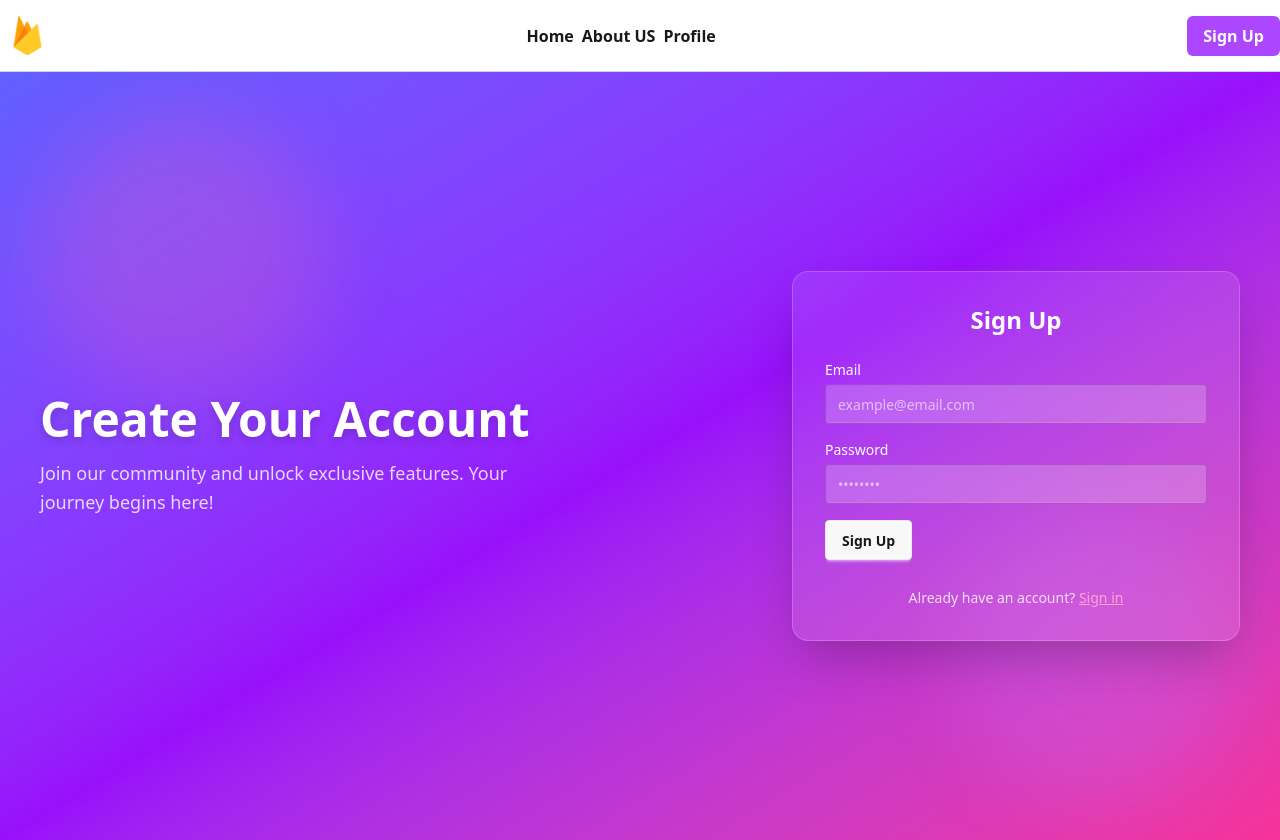
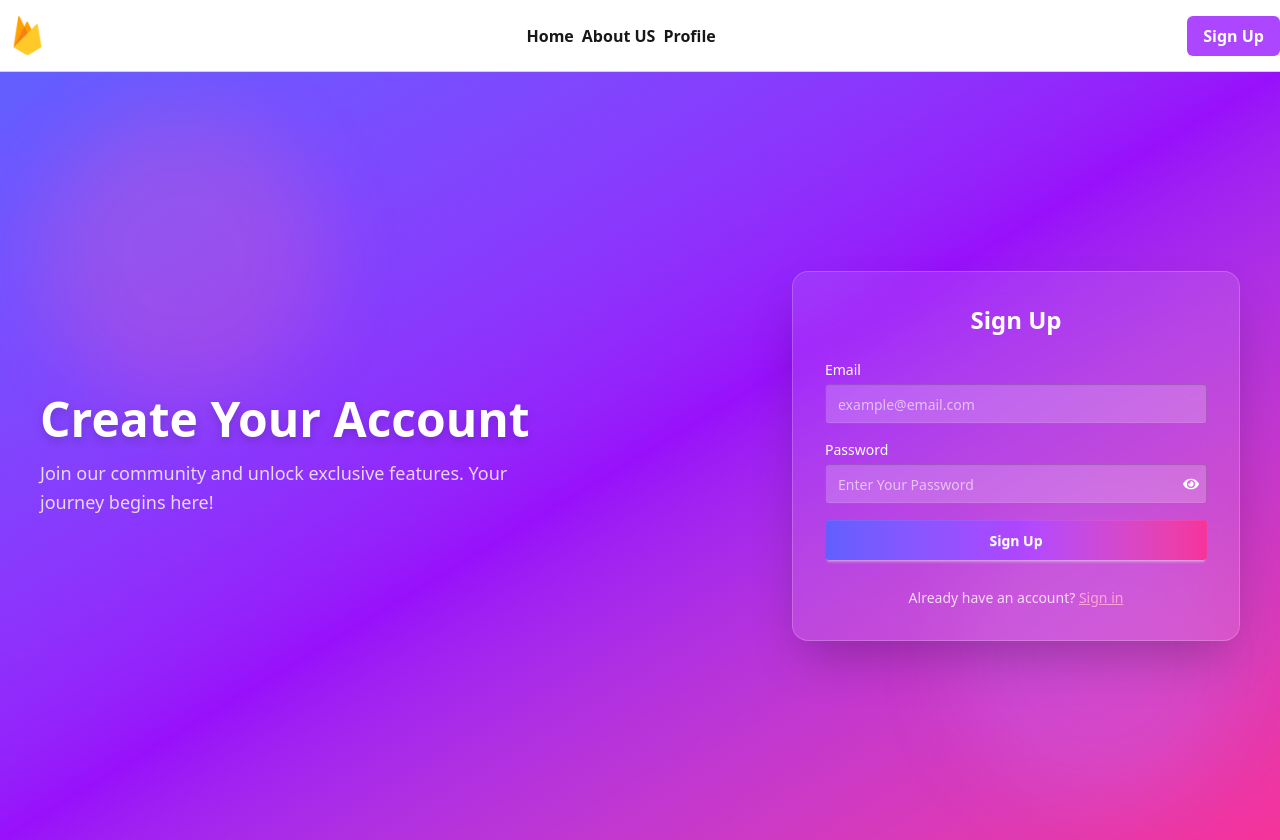
Before and after one commit to samibyte/firebase-auth, a React (Vite) app: page /sign-up in a window 1280 px wide. Built offline with nearby package versions, Linux system fonts and the light colour scheme.

Commit message:
add firebase auth

```diff
--- a/package.json
+++ b/package.json
@@ -11,6 +11,7 @@
   },
   "dependencies": {
     "@tailwindcss/vite": "^4.1.14",
+    "firebase": "^12.4.0",
     "react": "^19.1.1",
     "react-dom": "^19.1.1",
     "react-icons": "^5.5.0",
--- /dev/null
+++ b/src/Contexts/AuthContext/AuthContext.jsx
@@ -0,0 +1,3 @@
+import { createContext } from "react";
+
+export const AuthContext = createContext(null);
--- /dev/null
+++ b/src/Contexts/AuthContext/AuthProvider.jsx
@@ -0,0 +1,18 @@
+import { createUserWithEmailAndPassword } from "firebase/auth";
+import { AuthContext } from "./AuthContext";
+import { auth } from "../../Firebase/firebase.config";
+
+const AuthProvider = ({ children }) => {
+  const createUser = (email, password) => {
+    return createUserWithEmailAndPassword(auth, email, password);
+  };
+
+  const authInfo = { createUser };
+  return (
+    <div>
+      <AuthContext value={authInfo}>{children}</AuthContext>
+    </div>
+  );
+};
+
+export default AuthProvider;
--- /dev/null
+++ b/src/Firebase/firebase.config.js
@@ -0,0 +1,20 @@
+// Import the functions you need from the SDKs you need
+import { initializeApp } from "firebase/app";
+import { getAuth } from "firebase/auth";
+// TODO: Add SDKs for Firebase products that you want to use
+// https://firebase.google.com/docs/web/setup#available-libraries
+
+// Your web app's Firebase configuration
+const firebaseConfig = {
+  apiKey: import.meta.env.VITE_apiKey,
+  authDomain: import.meta.env.VITE_authDomain,
+  projectId: import.meta.env.VITE_projectId,
+  storageBucket: import.meta.env.VITE_storageBucket,
+  messagingSenderId: import.meta.env.VITE_messagingSenderId,
+  appId: import.meta.env.VITE_appId,
+};
+
+// Initialize Firebase
+const app = initializeApp(firebaseConfig);
+
+export const auth = getAuth(app);
--- a/src/Pages/SignIn.jsx
+++ b/src/Pages/SignIn.jsx
@@ -1,7 +1,12 @@
 import { Link } from "react-router";
 import MyContainer from "../Components/MyContainer";
+import { IoEyeOff } from "react-icons/io5";
+import { FaEye } from "react-icons/fa";
+import { useState } from "react";
 
 const Signin = () => {
+  const [show, setShow] = useState(false);
+
   return (
     <div className="min-h-[calc(100vh-20px)] flex items-center justify-center bg-gradient-to-br from-blue-500 via-indigo-600 to-purple-600 relative overflow-hidden">
       {/* Animated glow orbs */}
@@ -41,12 +46,21 @@ const Signin = () => {
               </div>
 
               <div className="relative">
-                <label className="block text-sm mb-1">Password</label>
+                <label className="block text-sm font-medium mb-1">
+                  Password
+                </label>
                 <input
+                  type={show ? "text" : "password"}
                   name="password"
-                  placeholder="••••••••"
-                  className="input input-bordered w-full bg-white/20 text-white placeholder-white/60 focus:outline-none focus:ring-2 focus:ring-blue-400"
+                  placeholder="Enter Your Password"
+                  className="input input-bordered w-full bg-white/20 text-white placeholder-white/60 focus:outline-none focus:ring-2 focus:ring-pink-400"
                 />
+                <span
+                  onClick={() => setShow(!show)}
+                  className="absolute top-7 p-2 right-0 cursor-pointer"
+                >
+                  {show ? <IoEyeOff /> : <FaEye />}
+                </span>
               </div>
 
               <button type="submit" className="my-btn">
@@ -76,7 +90,7 @@ const Signin = () => {
               <p className="text-center text-sm text-white/80 mt-3">
                 Don’t have an account?{" "}
                 <Link
-                  to="/signup"
+                  to="/sign-up"
                   className="text-pink-300 hover:text-white underline"
                 >
                   Sign up
--- a/src/Pages/SignUp.jsx
+++ b/src/Pages/SignUp.jsx
@@ -1,7 +1,44 @@
 import { Link } from "react-router";
 import MyContainer from "../Components/MyContainer";
+import { use, useState } from "react";
+import { AuthContext } from "../Contexts/AuthContext/AuthContext";
+import { IoEyeOff } from "react-icons/io5";
+import { FaEye } from "react-icons/fa";
+import { toast } from "react-toastify";
 
 const SignUp = () => {
+  const [show, setShow] = useState(false);
+
+  const { createUser } = use(AuthContext);
+
+  const handleSignUp = (e) => {
+    e.preventDefault();
+
+    const email = e.target.email.value;
+    const password = e.target.password.value;
+
+    const passwordRegex =
+      /^(?=.*[a-z])(?=.*[A-Z])(?=.*\d)(?=.*[@$!%*?&])[A-Za-z\d@$!%*?&]{8,}$/;
+
+    if (!passwordRegex.test(password)) {
+      toast.error(
+        "Password must be at least 8 characters long and include at least one uppercase letter, one lowercase letter, one number, and one special character (@, $, !, %, *, ?, &)."
+      );
+      return;
+    }
+
+    createUser(email, password)
+      .then((result) => {
+        console.log(result.user);
+        toast.success("Sign Up Successful");
+      })
+      .catch((err) => {
+        if (err.code === "auth/email-already-in-use") {
+          toast.error("User already exists");
+        }
+      });
+  };
+
   return (
     <div className="min-h-[96vh] flex items-center justify-center bg-gradient-to-br from-indigo-500 via-purple-600 to-pink-500 relative overflow-hidden">
       {/* Animated floating circles */}
@@ -27,7 +64,7 @@ const SignUp = () => {
               Sign Up
             </h2>
 
-            <form className="space-y-4">
+            <form onSubmit={handleSignUp} className="space-y-4">
               <div>
                 <label className="block text-sm font-medium mb-1">Email</label>
                 <input
@@ -35,6 +72,7 @@ const SignUp = () => {
                   name="email"
                   placeholder="example@email.com"
                   className="input input-bordered w-full bg-white/20 text-white placeholder-white/60 focus:outline-none focus:ring-2 focus:ring-pink-400"
+                  required
                 />
               </div>
 
@@ -43,14 +81,21 @@ const SignUp = () => {
                   Password
                 </label>
                 <input
-                  type={"text"}
+                  type={show ? "text" : "password"}
                   name="password"
-                  placeholder="••••••••"
+                  placeholder="Enter Your Password"
                   className="input input-bordered w-full bg-white/20 text-white placeholder-white/60 focus:outline-none focus:ring-2 focus:ring-pink-400"
+                  required
                 />
+                <span
+                  onClick={() => setShow(!show)}
+                  className="absolute top-7 p-2 right-0 cursor-pointer"
+                >
+                  {show ? <IoEyeOff /> : <FaEye />}
+                </span>
               </div>
 
-              <button type="submit" className="btn my-btn">
+              <button type="submit" className="my-btn">
                 Sign Up
               </button>
 
--- a/src/index.css
+++ b/src/index.css
@@ -1,2 +1,6 @@
 @import "tailwindcss";
 @plugin "daisyui";
+
+.my-btn {
+  @apply btn w-full bg-gradient-to-r from-indigo-500 via-purple-500 to-pink-500 text-white font-semibold border-none hover:scale-105 transition-transform duration-200;
+}
--- a/src/main.jsx
+++ b/src/main.jsx
@@ -3,9 +3,12 @@ import { createRoot } from "react-dom/client";
 import "./index.css";
 import { RouterProvider } from "react-router/dom";
 import router from "./Routes/Route";
+import AuthProvider from "./Contexts/AuthContext/AuthProvider";
 
 createRoot(document.getElementById("root")).render(
   <StrictMode>
-    <RouterProvider router={router} />
+    <AuthProvider>
+      <RouterProvider router={router} />
+    </AuthProvider>
   </StrictMode>
 );
```
Also changed, not shown: 2 other files (tests, documents, lock files or other folders).
